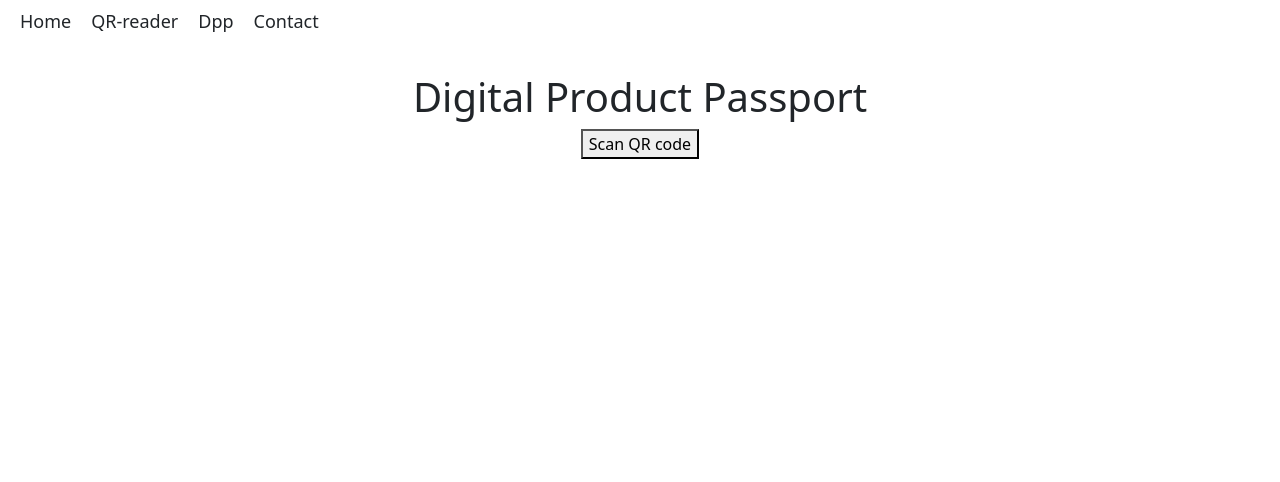
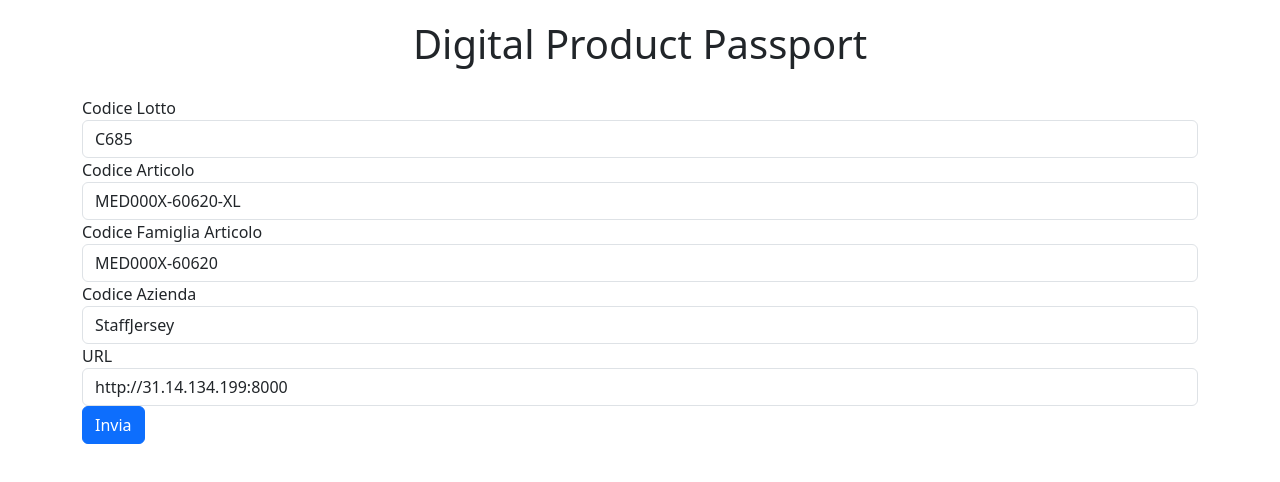
Before and after one commit to luca-morellini/dpp-browser, a React (Vite) app: page / in a window 1280 px wide. Shown: the top 482 px of the page. Built offline with nearby package versions, Linux system fonts and the light colour scheme.

Commit message:
Moved to a single page view

```diff
--- a/src/App.jsx
+++ b/src/App.jsx
@@ -1,24 +1,46 @@
-import { BrowserRouter as Router, Routes, Route } from 'react-router-dom';
-import Layout from './Layout';
-import Home from './pages/Home';
-import QrReader from './pages/QrReader';
-import Contact from './pages/Contact';
-import Dpp from './pages/Dpp';
+import OutputForm from "./components/OutputForm";
+import InputForm from "./components/InputForm";
+import React, { useState } from 'react';
 import 'bootstrap/dist/css/bootstrap.css';
 
 function App() {
+  const [data, setData] = useState(null);
+  const [loading, setLoading] = useState(false);
+  const [error, setError] = useState(null);
+
+  const fetchData = async ({api_url}) => {
+    setLoading(true);
+    setError(null);
+
+    try {
+      const response = await fetch(api_url);
+      if (!response.ok) {
+        throw new Error(`Errore nella richiesta: ${response.status}`);
+      }
+
+      const jsonData = await response.json();
+      setData(jsonData);
+    } catch (err) {
+      setError(err.message);
+    } finally {
+      setLoading(false);
+    }
+  };
 
   return (
-    <Router>
-      <Routes>
-        <Route element={<Layout />}>
-          <Route path="/" element={<Home />} />
-          <Route path="/qr-reader" element={<QrReader />} />
-          <Route path="/dpp" element={<Dpp />} />
-          <Route path="/contact" element={<Contact />} />
-        </Route>
-      </Routes>
-    </Router>
+    <div className="container">
+      <h1 className="title">Digital Product Passport</h1>
+
+      <InputForm fetchData={fetchData}/>
+
+      {error && <p style={{ color: 'red' }}>{error}</p>}
+
+      {loading && <p>Caricamento in corso...</p>}
+
+      {data && data.forms.map((form, index) => (
+        <OutputForm form={form} data_list={data.data} key={index}/>
+      ))}
+    </div>
   )
 }
 
--- a/src/components/InputForm.jsx
+++ b/src/components/InputForm.jsx
@@ -26,7 +26,7 @@ function InputForm({ fetchData }) {
   };
 
   return (
-    <section className="col-12 offset-md-4 col-md-4 text-start">
+    <section className="text-start">
       <form >
         <div class="form-group">
           <label>Codice Lotto</label>
--- a/src/components/Navbar.jsx
+++ /dev/null
@@ -1,24 +0,0 @@
-import { Link } from 'react-router-dom';
-
-function Navbar() {
-  return (
-    <nav className="navbar">
-      <ul className="nav-links">
-        <li>
-          <Link to="/">Home</Link>
-        </li>
-        <li>
-          <Link to="/qr-reader">QR-reader</Link>
-        </li>
-        <li>
-          <Link to="/dpp">Dpp</Link>
-        </li>
-        <li>
-          <Link to="/contact">Contact</Link>
-        </li>
-      </ul>
-    </nav>
-  )
-}
-
-export default Navbar;
--- a/src/components/ScanButton.jsx
+++ /dev/null
@@ -1,16 +0,0 @@
-import React from 'react';
-import { useNavigate } from 'react-router-dom';
-
-function ScanButton() {
-  const navigate = useNavigate();
-
-  const handleClick = () => {
-    navigate('/qr-reader');
-  };
-
-  return (
-    <button onClick={handleClick}>Scan QR code</button>
-  );
-}
-
-export default ScanButton;
--- a/src/index.css
+++ b/src/index.css
@@ -1,38 +1,5 @@
-.navbar {
-  position: fixed;
-  top: 0;
-  left: 0;
-  right: 0;
-  padding: 1rem 0;
-  z-index: 999; /*It assure navbar is always on top*/
-  font-size: 18px;
-  background-color: white
-}
-
-.navbar a:hover {
-  color: green;
-}
-
-.nav-links {
-  list-style: none;
-  display: flex;
-  margin: 0;
-  padding: 0;
-}
-
-.nav-links li {
-  margin-left: 20px;
-}
-
-.nav-links a {
-  color: inherit;
-  text-decoration: none;
-}
-
-.main {
-  margin: 0 auto;
-  margin-top: 20px;
-  padding: 10px;
+.title {
+  padding: 20px;
   text-align: center;
 }
 
@@ -60,17 +27,3 @@
   align-items: center;
   justify-content: center;
 }
-
-.prop-id {
-  margin: 0 auto;
-  margin-top: 20px;
-}
-
-.dropdown {
-  background-color: #ccc;
-  padding: 8px;
-}
-
-.dropdown-details {
-  margin-top: 10px;
-}
--- a/src/pages/Contact.jsx
+++ /dev/null
@@ -1,10 +0,0 @@
-
-function Contact() {
-    return (
-      <>
-        <h1>Add Contacts here</h1>
-      </>
-    )
-  }
-
-  export default Contact;
--- a/src/pages/Dpp.jsx
+++ /dev/null
@@ -1,48 +0,0 @@
-import OutputForm from "../components/OutputForm";
-import InputForm from "../components/InputForm";
-import React, { useState } from 'react';
-
-function Dpp() {
-  const [data, setData] = useState(null);
-  const [loading, setLoading] = useState(false);
-  const [error, setError] = useState(null);
-
-  const fetchData = async ({api_url}) => {
-    setLoading(true);
-    setError(null);
-
-    try {
-      const response = await fetch(api_url);
-      if (!response.ok) {
-        throw new Error(`Errore nella richiesta: ${response.status}`);
-      }
-
-      const jsonData = await response.json();
-      setData(jsonData);
-    } catch (err) {
-      setError(err.message);
-    } finally {
-      setLoading(false);
-    }
-  };
-
-  return (
-    <>
-      <div className="container">
-        <h1>Digital Product Passport</h1>
-
-        <InputForm fetchData={fetchData}/>
-
-        {error && <p style={{ color: 'red' }}>{error}</p>}
-
-        {loading && <p>Caricamento in corso...</p>}
-
-        {data && data.forms.map((form, index) => (
-          <OutputForm form={form} data_list={data.data} key={index}/>
-        ))}
-      </div>
-    </>
-  )
-}
-
-export default Dpp;
--- a/src/pages/Home.jsx
+++ /dev/null
@@ -1,14 +0,0 @@
-import { Link } from "react-router-dom";
-import { useState } from 'react'
-import ScanButton from "../components/ScanButton";
-
-function Home() {
-  return (
-    <>
-      <h1>Digital Product Passport</h1>
-      <ScanButton />
-    </>
-  )
-}
-
-export default Home;
```
